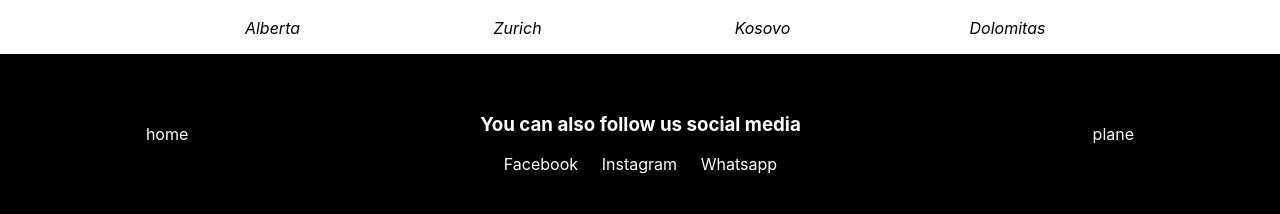
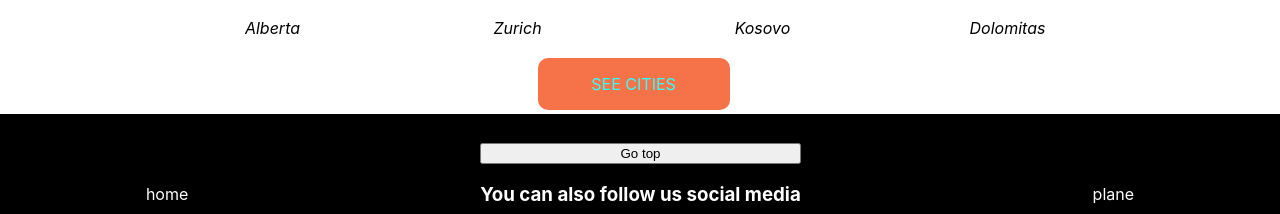
Before and after one commit to NanoBibiani/mytinerary-Bibiani-Peracchio, a React (Create React App) app in the folder sprint-1/: page /cities in a window 1280 px wide. Shown: the part 486-700 px from the top of the page. Built offline with nearby package versions, Linux system fonts and the light colour scheme.

Commit message:
add routes , events buttons and create components news

```diff
--- a/sprint-1/package.json
+++ b/sprint-1/package.json
@@ -8,6 +8,7 @@
     "@testing-library/user-event": "^13.5.0",
     "react": "^18.2.0",
     "react-dom": "^18.2.0",
+    "react-router-dom": "^6.3.0",
     "react-scripts": "5.0.1",
     "web-vitals": "^2.1.4"
   },
--- /dev/null
+++ b/sprint-1/src/componentes/CallToAction.js
@@ -0,0 +1,14 @@
+import { Link as LinkRouter } from "react-router-dom"
+export default function CallToAction(prop){
+
+let linkTo = prop.linkTo
+let TextButon = prop.TextButon
+let Clases = prop.Clases
+let ides = prop.ides
+    return(
+        <>
+       <LinkRouter className = {Clases} id={ides} to={linkTo}>{TextButon.toUpperCase()}</LinkRouter>
+        </>
+    )
+
+}
--- a/sprint-1/src/componentes/Footer.js
+++ b/sprint-1/src/componentes/Footer.js
@@ -1,8 +1,16 @@
+import { Link as LinkRouter } from "react-router-dom"
 export default function Footer () {
+  let goTop=()=>{
+    window.scrollTo({
+      top:0,
+      behavior:'smooth'
+    })
+  }
     return (
         <div className = "Footer">
-          <a href="" class="fa fa-home" aria-hidden="true">home</a>
+          <LinkRouter to='/' class="home" aria-hidden="true">home</LinkRouter>
             <div className = "socialMedia">
+                <button className="top" onClick={goTop}>Go top</button>
               <h3>You can also follow us social media</h3>
                 <div className = "socialMedia1">
                  <a href="">Facebook</a>
@@ -10,7 +18,7 @@ export default function Footer () {
                  <a href="">Whatsapp</a>
                 </div>
             </div>
-          <a href="" class="fa fa-plane" aria-hidden="true">plane</a>
+            <LinkRouter to='#' class="plane" aria-hidden="true">plane</LinkRouter>
         </div>
     )
 }
--- /dev/null
+++ b/sprint-1/src/componentes/ShowCities.js
@@ -0,0 +1,13 @@
+
+export default function(prop){
+    //if(prop.data){
+        //cities = prop.data
+
+    //}
+    // let Allcities = prop.cities
+    return(
+        <>
+        <h1>Cities</h1>
+        </>
+    )
+}
--- /dev/null
+++ b/sprint-1/src/componentes/UnderConstruction.js
@@ -0,0 +1,13 @@
+import CallToAction from "./CallToAction"
+
+export default function UnderConstruction(){
+
+    return(
+
+    <>
+    <CallToAction linkTo='#' TextButon='404' Clases ="button"/>
+    <h4 className="underText">not found  or under contruction page</h4>
+    <CallToAction linkTo='/' TextButon='Go-back home' Clases ="button"/>
+    </>
+    )
+}
--- a/sprint-1/src/componentes/Welcome.js
+++ b/sprint-1/src/componentes/Welcome.js
@@ -1,10 +1,12 @@
+
+import CallToAction from "./CallToAction"
 export default function Welcome(){
     return (
         <div className = "welcome">
             <h1>App MyTernary</h1>
             <p className = "slogan">The only rule of the trip is: don't come back as you left. come back different</p>
             {/* <button>Go to App</button> */}
-            <a className = "button" href="#">Go to App</a>
+            <CallToAction linkTo="/" TextButon='Go to App' Clases ="button"/>
         </div>
     )
 }
--- a/sprint-1/src/pages/App.js
+++ b/sprint-1/src/pages/App.js
@@ -9,20 +9,43 @@ import '../styles/footer.css'
 import '../styles/welcome.css'
 import '../styles/header.css'
 import '../styles/carousel.css'
+import {BrowserRouter, Routes , Route} from 'react-router-dom'
+import UnderConstruction from '../componentes/UnderConstruction';
+import ShowCities from '../componentes/ShowCities';
 
 function App() {
   return (
     <div className="App">
-      <Cities />
+
+
+      <>
+        <BrowserRouter>
+        <SitioWebLayout>
+
+          <Routes>
+
+              <Route path='/' element={<HomePage/>}/>
+              <Route path='/welcome' element={<Welcome/>}/>
+              <Route path='/cities' element={<Cities/>}/>
+              <Route path='/showcities' element={<ShowCities/>}/>
+              <Route path='/*' element={<UnderConstruction/>}/>
+
+
+          </Routes>
+
+        </SitioWebLayout>
+        </BrowserRouter>
+
+      </>
 
 
 
       {/* <EventCarousel/> */}
       {/* <SitioWebLayout /> */}
-      {/* <HomePage /> */}
+      {/*  */}
       {/* <Header />
       <Footer /> */}
-     {/*  <Welcome />
+     {/*
      <Footer /> */}
     </div>
   );
--- a/sprint-1/src/pages/Cities.js
+++ b/sprint-1/src/pages/Cities.js
@@ -1,13 +1,26 @@
-import SitioWebLayout from '../layouts/SitioWebLayout';
+import CallToAction from '../componentes/CallToAction';
 import EventCarousel from '../componentes/EventCarousel';
 import '../styles/carousel.css'
 
 export default function Cities () {
     return (
-        <div>
-            <SitioWebLayout>
+        /* ARMAR UN COMPONENTE
+        //buscador
+        let [keyword,setkeyword]=useState()
+
+        <inp TEXT onchange={setkeyword{e.target.value}} >< inp>
+
+        return(
+            <showCities data={keyword} cities=de momento vacio hasta que le pasemos las cards>
+        )
+
+        */
+
+      <>
+
                 <EventCarousel />
-            </SitioWebLayout>
-        </div>
+                <CallToAction linkTo="/showcities" TextButon='See Cities' Clases ="button" ides='buttonShow'/>
+
+        </>
     )
 }
--- a/sprint-1/src/pages/HomePage.js
+++ b/sprint-1/src/pages/HomePage.js
@@ -1,11 +1,13 @@
-import SitioWebLayout from '../layouts/SitioWebLayout';
+
 
 export default function HomePage () {
     return (
-        <div>
-            <SitioWebLayout>
+        <>
+
                 <h2>Home Page</h2>
-            </SitioWebLayout>
-        </div>
+
+
+        </>
+
     )
 }
--- a/sprint-1/src/styles/carousel.css
+++ b/sprint-1/src/styles/carousel.css
@@ -40,3 +40,15 @@ height: 180px;
             .slide>button:hover{
                 opacity: 1;
             }
+
+
+        /* button para mostrar ciudades*/
+        #buttonShow{
+            align-self: center;
+            margin-left: 42%;
+            color:aqua;
+            width :10%;
+           float: inherit;
+
+
+        }
```
Also changed, not shown: 1 other file (tests, documents, lock files or other folders).
